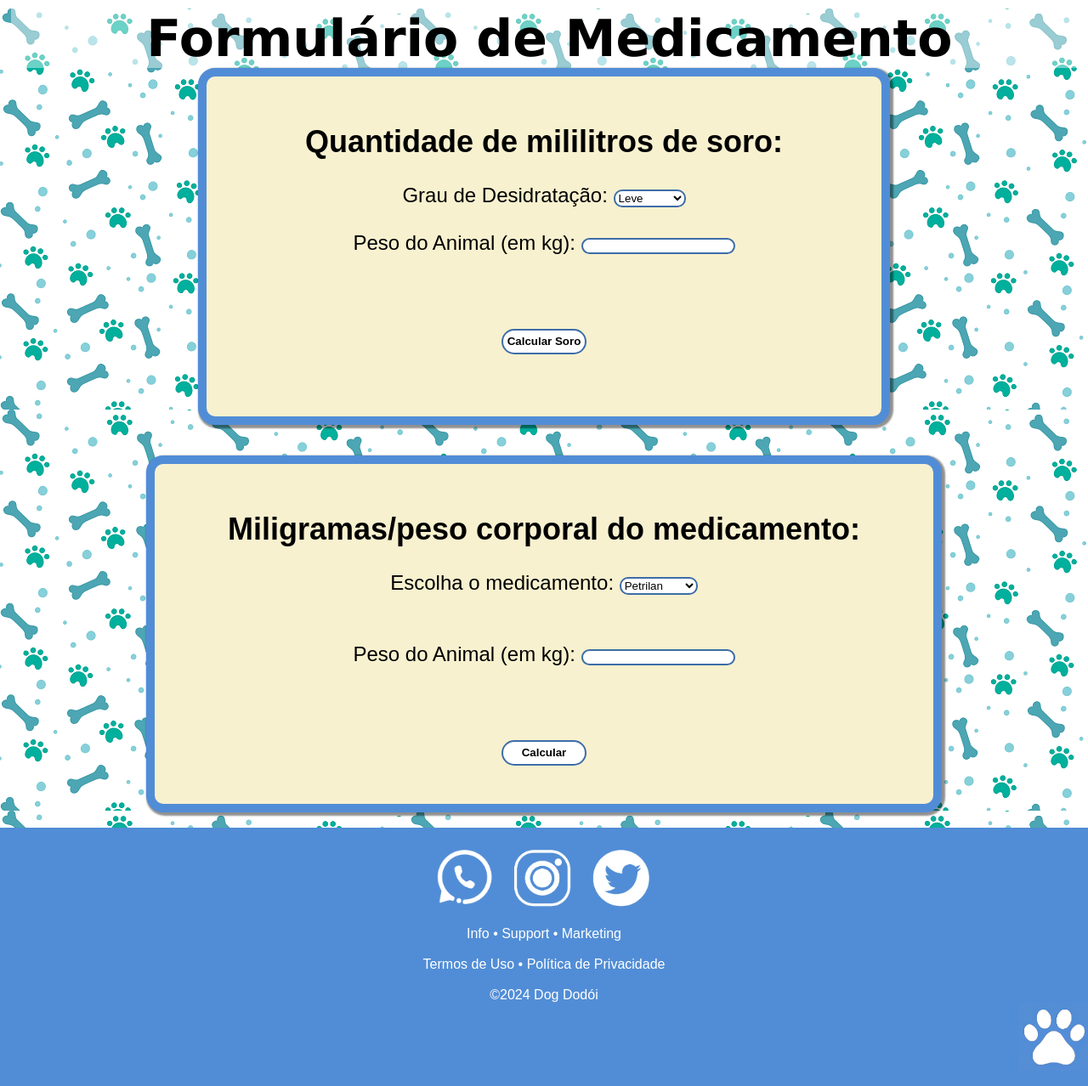
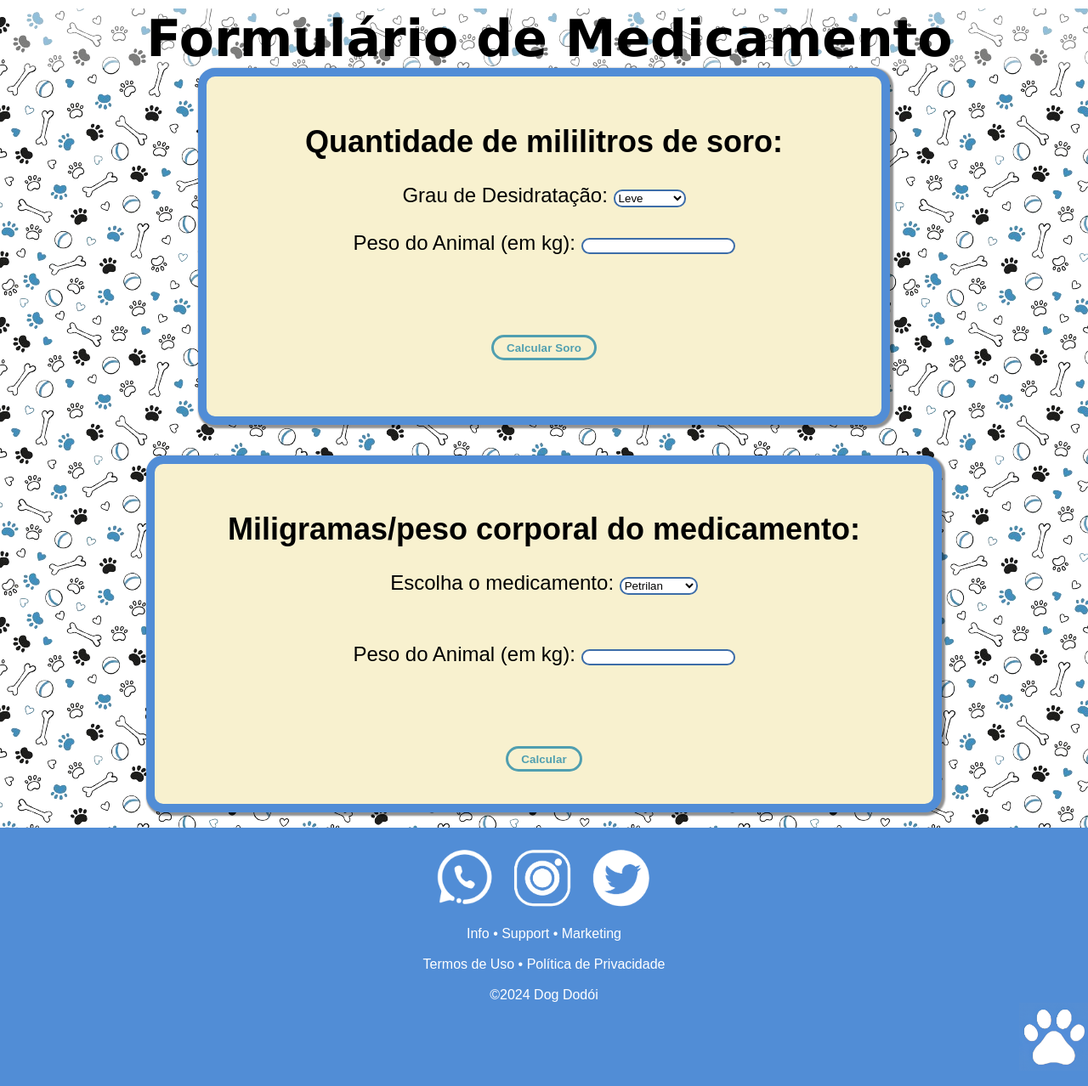
Before and after one commit to ciraht/dogdodoiAGORAVAI2, a Flask app: page /medicamento in a window 1280 px wide. Shown: the part 240-1518 px from the top of the page at 85% size. Run offline with Flask 3, Linux system fonts and the light colour scheme.

Commit message:
Padronizações gerais
Os visuais foram mudados para combinar, a borda do bloco de cálculo de medicamentos agora também existe nos outros bloco de formulário e o fundo da página de medicamentos é atualizado

```diff
--- a/Templates/medicamento.html
+++ b/Templates/medicamento.html
@@ -15,7 +15,7 @@
             <a href="medicamento"><button class="btn">CALCULADORA DE MEDICAMENTOS</button></a>
         </div>
     </header>
-    <main style="background-image: url(../static/img/fundoosso.png);">
+    <main style="background-image: url(../static/img/textura-coisas.png);">
     <h1>Formulário de Medicamento</h1>
     <div class="container">
         <div class="espacamento"></div>
--- a/static/css/adicionar_e_agendar.css
+++ b/static/css/adicionar_e_agendar.css
@@ -16,10 +16,13 @@ main {
     background-color: #F2F2F2;
     height: 85vh;
     width: 331px;
-    border-radius: 15px 15px 15px 15px;
+    border-radius: 20px 20px 20px 20px;
     padding: 20px;
     display: flex;
     justify-content: center;
+
+    border: solid 10px #518DD6;
+    box-shadow: 2px 2px 2px 2px rgba(0, 0, 0, 0.434);
 }
 label {
     width: 251px;
--- a/static/css/medicamento.css
+++ b/static/css/medicamento.css
@@ -124,12 +124,17 @@ h1 {
     border: 2px solid #3d6da8;
 }
 .btn43 {
-    background-color: white;
-    border-radius: 30px 30px 30px 30px;
-    border: 2px solid #3d6da8;
     height: 30px;
-    width: 100px;
-    font-weight: bold;
+    border-radius: 15px 15px 15px 15px;
+    background-color: #ffffff00;
+    border:  solid #509FB0 3px;
+    color: #509FB0;
+    margin: 0px;
+    letter-spacing: 0.1px;
+    margin-top:10px;
+    font-weight: 800;
+    padding-left: 15px;
+    padding-right:15px;
 }
 @media (max-width: 630px)
     {
```
Also changed, not shown: static/img/fundoosso.png (deleted), static/img/textura-coisas.png (added).
